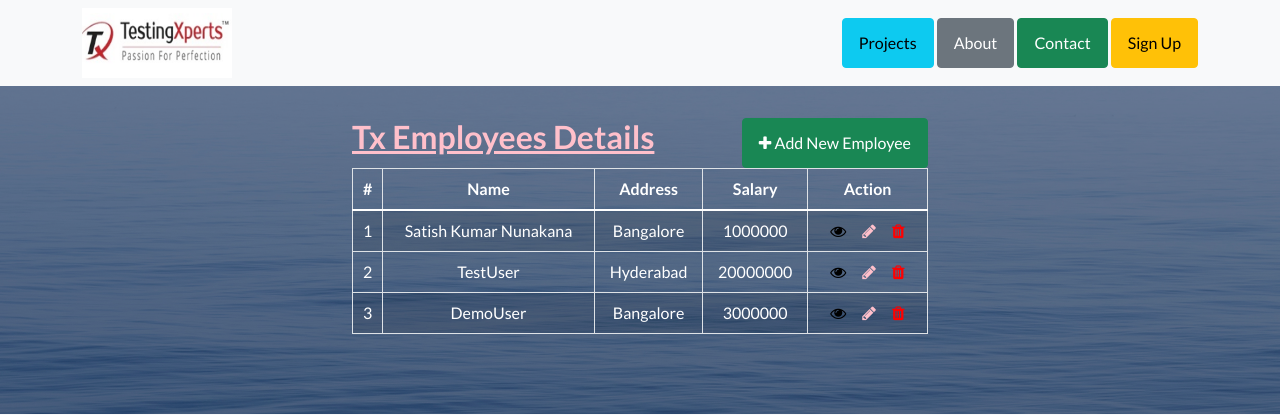
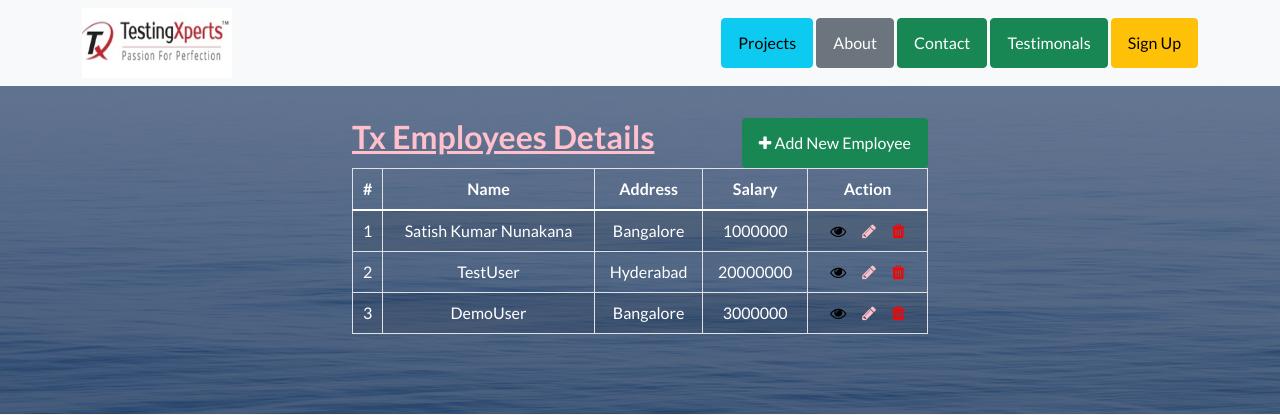
Before and after one commit to GoutamTx/my_php_app, a PHP site: page / in a window 1280 px wide. Shown: the top 415 px of the page. Run offline with PHP 8.4, Linux system fonts and the light colour scheme; data comes from the database, SQL or seed files in the repository; data that the repository does not hold is empty; some libraries are stand-ins or nearby versions.

Commit message:
Update index.php

```diff
--- a/index.php
+++ b/index.php
@@ -50,6 +50,7 @@
                 <a href="#projects" class="btn btn-info">Projects</a>
                 <a href="#about" class="btn btn-secondary">About</a>
                 <a href="#contact" class="btn btn-success">Contact</a>
+                <a href="#contact" class="btn btn-success">Testimonals</a>
                 <a class="btn btn-warning" href="#signup">Sign Up</a>
             </div>
         </div>
```
